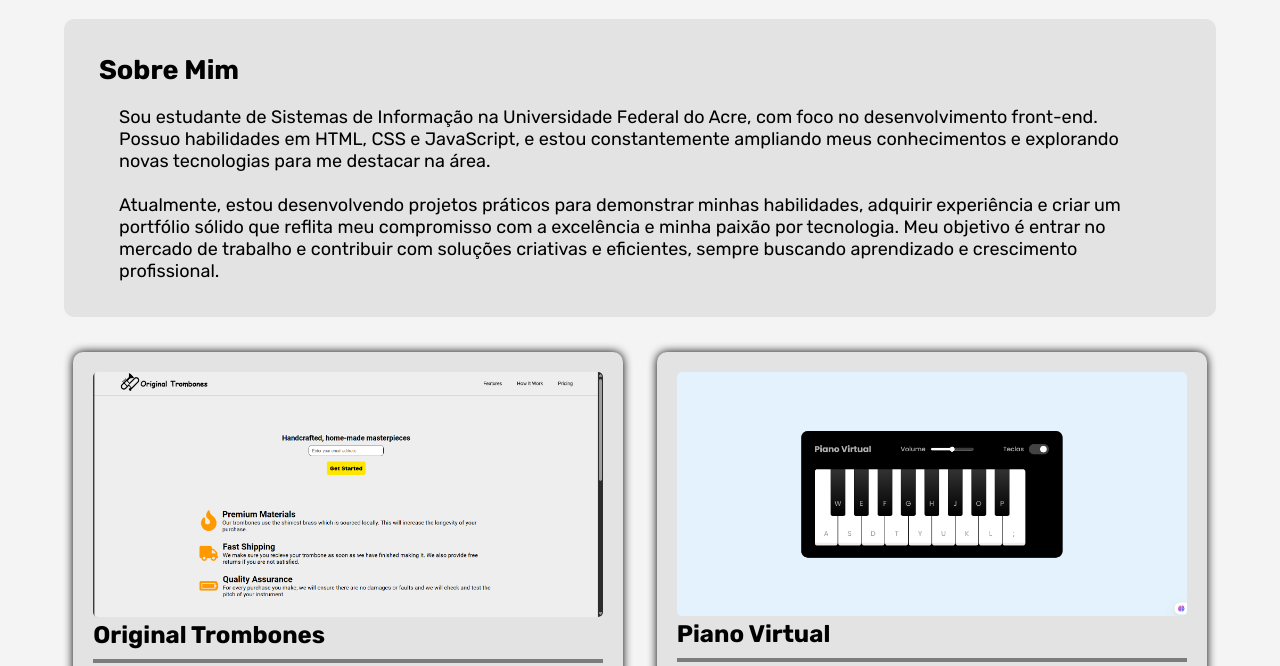
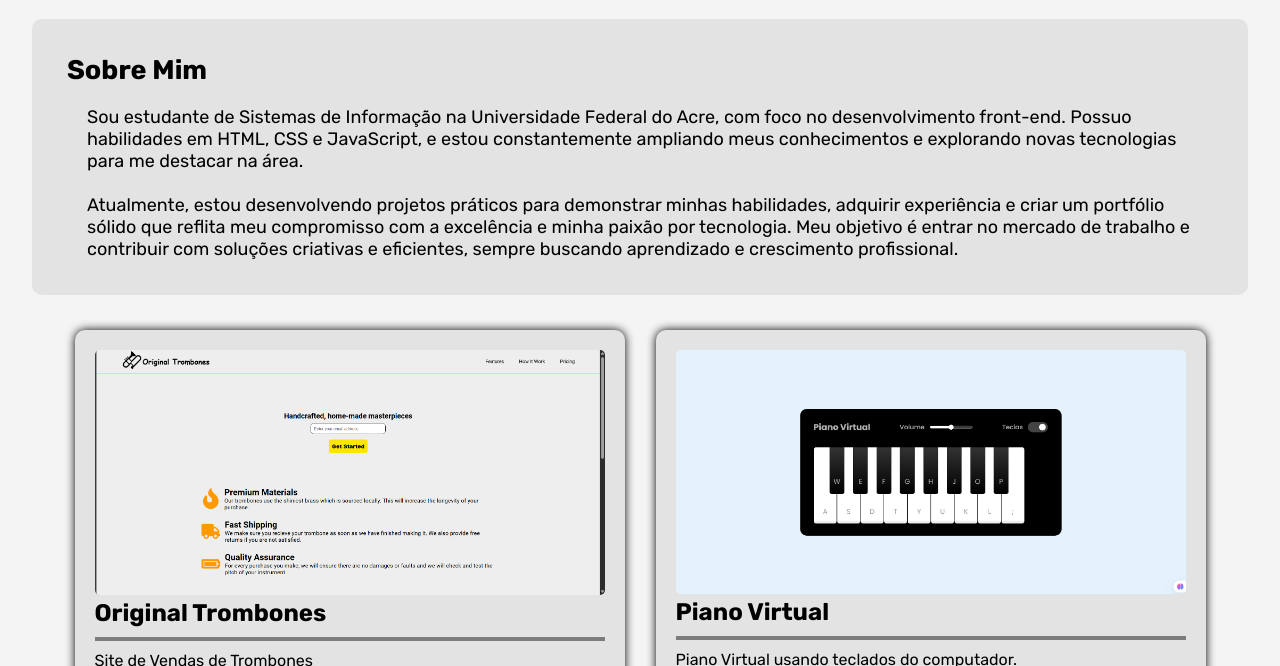
Before and after one commit to GustaTuga/Meu-Portifolio, a plain HTML site: page index.html in a window 1280 px wide. Shown: the part 342-1008 px from the top of the page. Drawn offline with Linux system fonts and the light colour scheme.

Commit message:
resolve error

```diff
--- a/assets/styles/style.css
+++ b/assets/styles/style.css
@@ -117,7 +117,7 @@ main {
 .body-text {
     margin: 20px auto 10px;
     padding: 15px;
-    width: 90%;
+    width: 95%;
     border-radius: 10px;
     font-size: large;
     background-color: var(--background-color-primary);
@@ -133,7 +133,7 @@ main {
     justify-content: center;
     align-items: center;
     flex-wrap: wrap;
-    gap: 15px;
+    gap: 10px;
     margin-top: 25px;
 }
 
```
